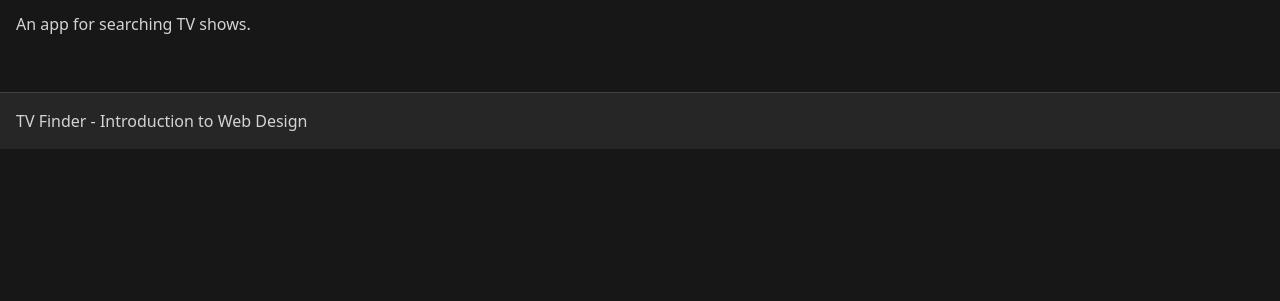
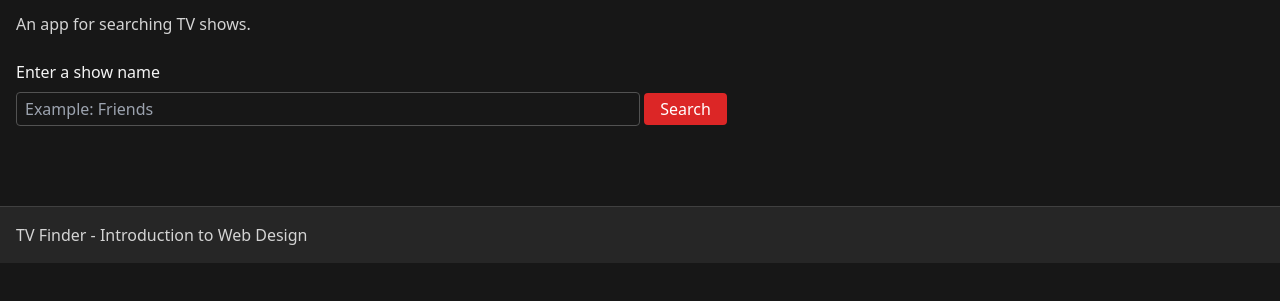
Before and after one commit to fadlsohail/tv-finder, a plain HTML site: page index.html in a window 1280 px wide. Shown: the part 117-418 px from the top of the page. Drawn offline with nearby package versions, Linux system fonts and the light colour scheme.

Commit message:
add search and results area

```diff
--- a/index.html
+++ b/index.html
@@ -7,6 +7,8 @@
         <script src="https://cdn.tailwindcss.com"></script>
         <link rel="stylesheet" href="./css/styles.css" />
     </head>
+
+<!-- maybe change the background colour to be darker-->
     <body class="bg-neutral-900 text-neutral-100">
 
         <nav class="bg-neutral-800 border-b border-neutral-700">
@@ -30,6 +32,30 @@
             <p class="mt-4 text-neutral-300">
                 An app for searching TV shows.
             </p>
+            <section id="search" class="mt-6">
+
+                <form id="search-form" class="mt-4">
+                    <label for="keywords" class="block mb-2">Enter a show name</label>
+
+                    <input
+                        type="text"
+                        id="keywords"
+                        class="border border-neutral-600 bg-neutral-900 text-white rounded px-2 py-1 w-full md:w-1/2"
+                        placeholder="Example: Friends">
+
+                    <button
+                        type="submit"
+                        class="bg-red-600 text-white px-4 py-1 rounded mt-2 md:mt-0 hover:bg-red-700">
+                        Search
+                    </button>
+                </form>
+
+                <p id="status-message" class="mt-4 text-neutral-300"></p>
+            </section>
+
+            <section class="mt-6">
+                <div id="results" class="grid grid-cols-1 md:grid-cols-3 gap-4"></div>
+            </section>
         </main>
 
         <footer class="bg-neutral-800 border-t border-neutral-700 mt-8 py-4">
```
